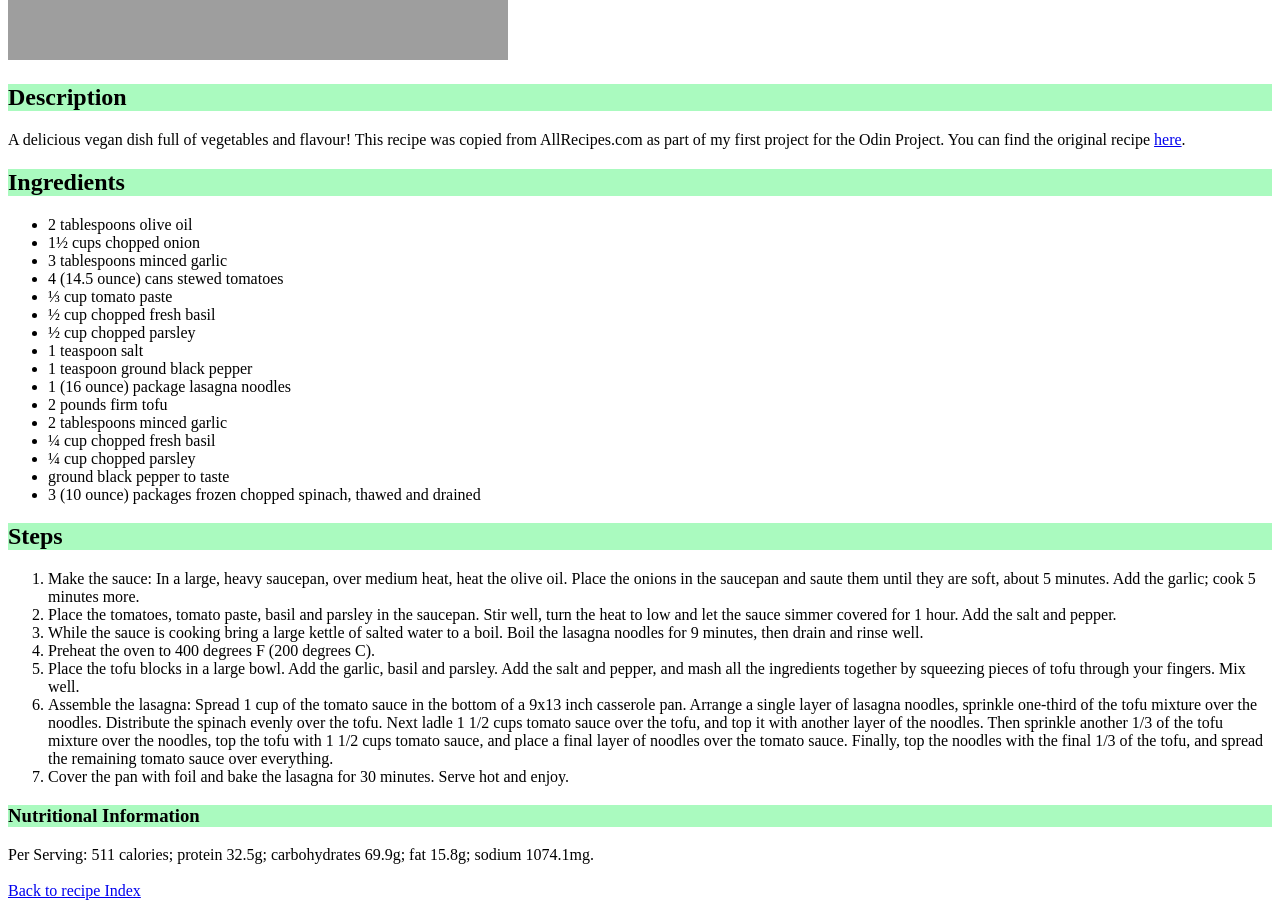
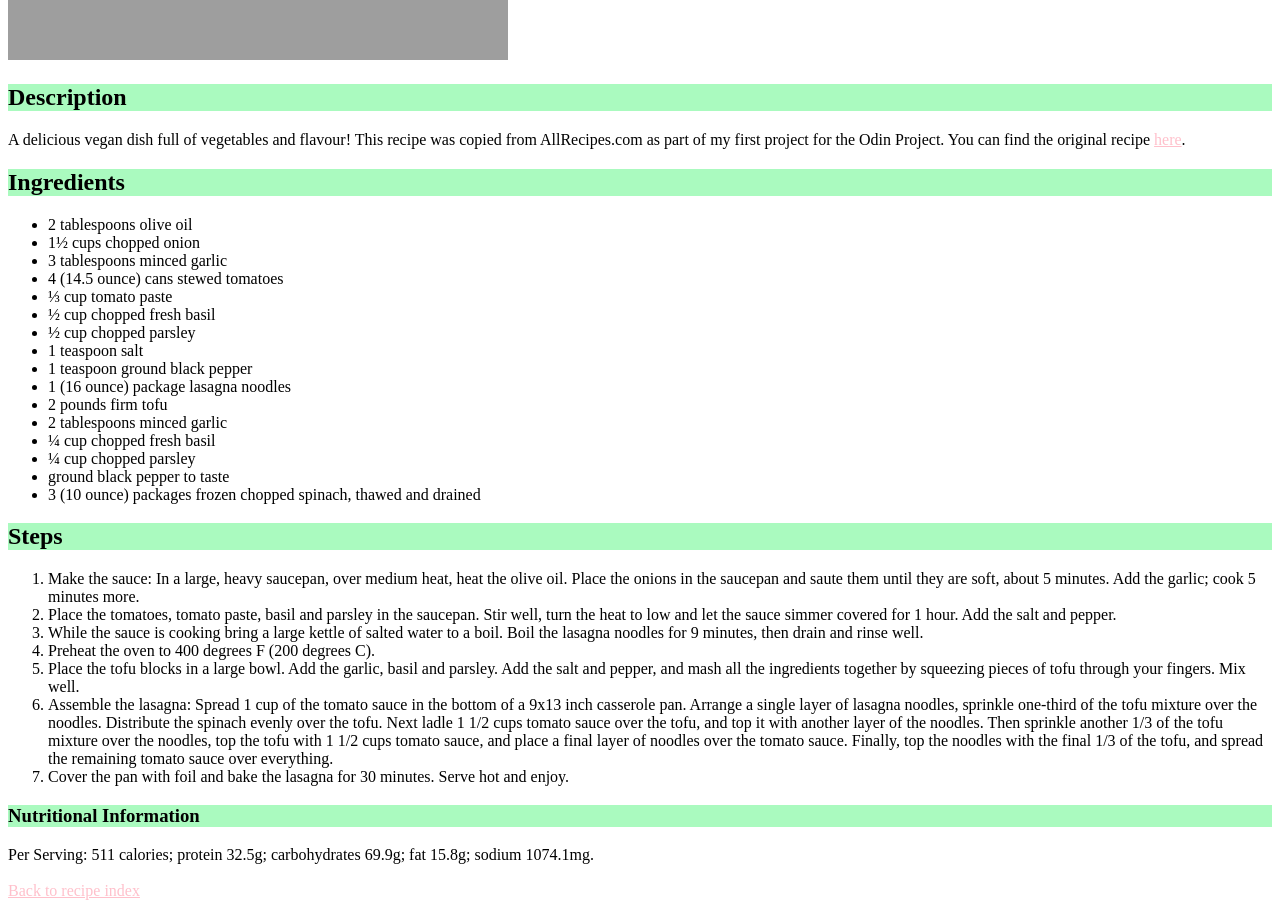
Before and after one commit to lizzie-lemon/odin-recipes, a plain HTML site: page lasagna.html in a window 1280 px wide. Shown: the part 620-1528 px from the top of the page. Drawn offline with Linux system fonts and the light colour scheme; grey boxes are pictures that could not be loaded.

Commit message:
hyperlink color added to style

```diff
--- a/lasagna.html
+++ b/lasagna.html
@@ -9,6 +9,9 @@
         h1 {background-color: rgb(170, 250, 191);}
         h2 {background-color:rgb(170, 250, 191)}
         h3 {background-color:rgb(170, 250, 191)}
+        a {
+    color: pink;
+}
     </style>
 </head>
 <body>
@@ -49,6 +52,6 @@
 Per Serving: 511 calories; protein 32.5g; carbohydrates 69.9g; fat 15.8g; sodium 1074.1mg.
 <br><br>
 
-<footer><a href="index.html">Back to recipe Index</a></footer>
+<footer><a href="index.html">Back to recipe index</a></footer>
 </body>
 </html>
```
Also changed, not shown: index.html (+8 -0 lines).
